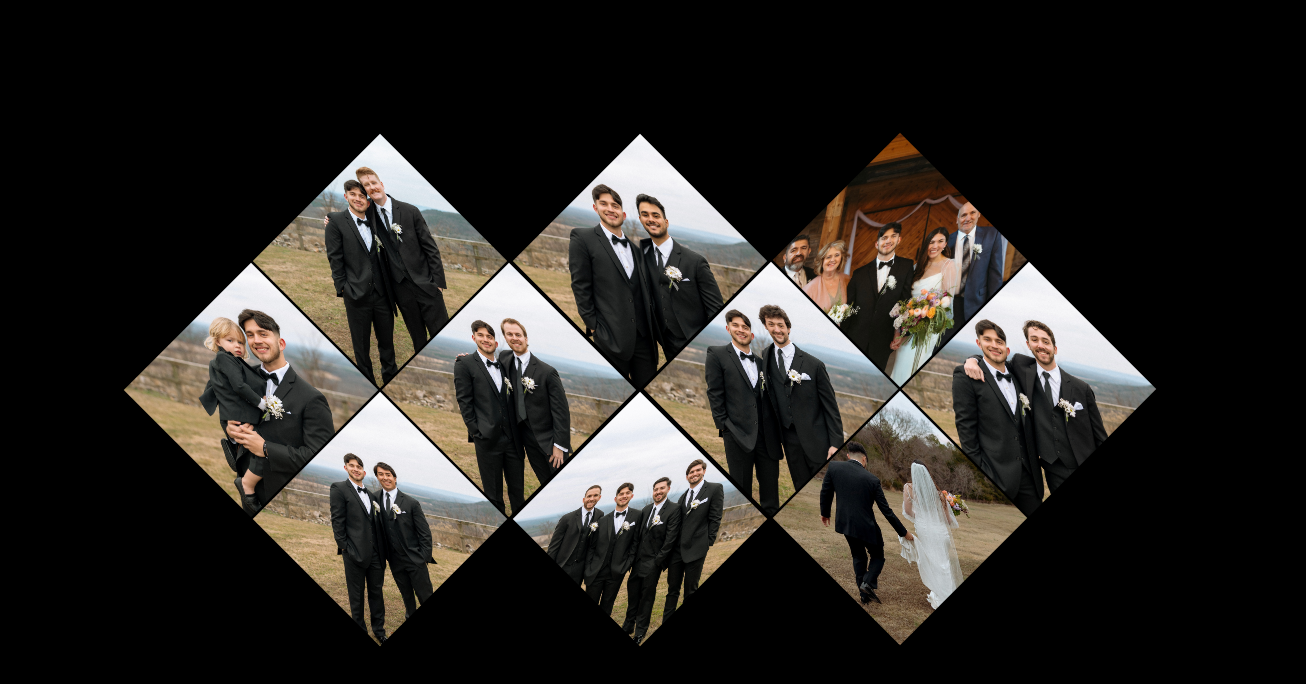
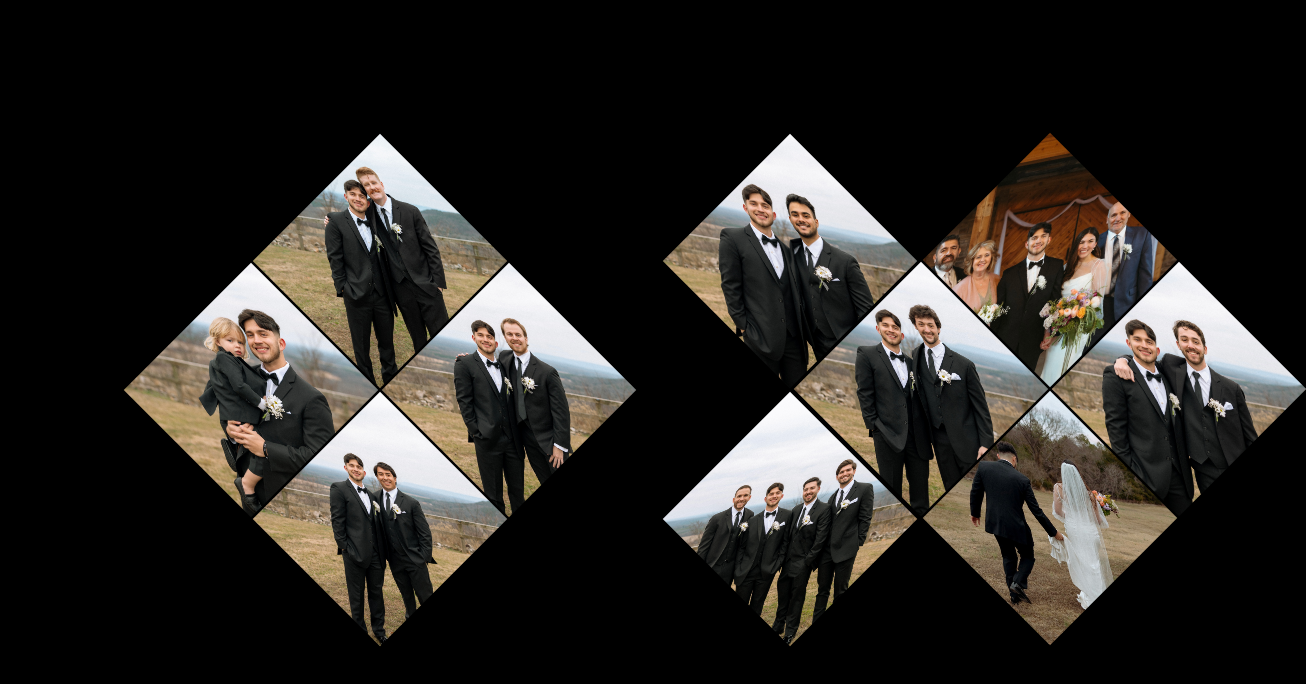
Before and after one commit to Jacob-Valdez-31/my-app, a SvelteKit app: page /grid in a window 1280 px wide. Shown: the top 684 px of the page, 1306 px wide, since content can reach past the window. Built offline with nearby package versions, Linux system fonts and the light colour scheme.

Commit message:
updating styling

```diff
--- a/src/routes/grid/+page.svelte
+++ b/src/routes/grid/+page.svelte
@@ -15,15 +15,17 @@ import bride from '/src/img/bride.jpeg'
     .parent{
         margin-right: 200px;
         margin-top: 200px;
-        flex-wrap: wrap;
+        position: relative;
     }
     .parent-two{
         margin-left: 320px;
         margin-top:-538px;
+        position: relative;
     }
     .parent-three{
         margin-left: 840px;
         margin-top: -819px;
+        position: relative;
 
     }
     .grid-container-colum {
@@ -31,6 +33,7 @@ import bride from '/src/img/bride.jpeg'
       grid-template-columns: 258px 200px ;
      grid-area: center;
      justify-content: center;
+     position: relative;
     }
     .grid-container-row {
         display: grid;
@@ -38,49 +41,44 @@ import bride from '/src/img/bride.jpeg'
          grid-area: center;
         justify-content: center;
         transform: translate(-10px, -409px);
+        position: relative;
     }
     .img-style{
         transform: rotate(45deg) ;
         width: 180px;
         height: 180px;
         margin-top: 100px;
-        z-index: 1;
-
-
-        &:hover {
-            z-index: 2;
-     transform:scale(3) rotate(45deg) ;
-        }
+        position: relative;
     }
     </style>
 
 <div style="margin-right:300px">
     <div class="parent">
         <div class="grid-container-colum">
-            <img src={bennett_jacob} class="img-style" style="height:180px; width:180px">
-            <img src={trent_jacob} class="img-style" style="height:180px; width:180px">
+            <img src={bennett_jacob} class="img-style" alt="" >
+            <img src={trent_jacob} class="img-style" alt="" >
         </div>
         <div class="grid-container-row">
-            <img src={nate_jacob} class="img-style" style="height:180px; width:180px ">
-            <img src={cam_jacob} class="img-style" style="height:180px; width:180px">
+            <img src={nate_jacob} class="img-style" alt="" >
+            <img src={cam_jacob} class="img-style" alt="" >
          </div>
-        </div>
+    </div>
+</div>
 
 <div class="parent-two">
     <div class="grid-container-row">
-        <img src={miggy_jacob} class="img-style" style="height:180px; width:180px">
-        <img src={brothers} class="img-style" style="height:180px; width:180px">
+        <img src={miggy_jacob} class="img-style" alt="" >
+        <img src={brothers} class="img-style" alt="" >
     </div>
 </div>
 
 <div class="parent-three">
     <div class="grid-container-colum">
-        <img src={kiser_jacob} class="img-style" style="height:180px; width:180px">
-        <img src={will_jacob} class="img-style" style="height:180px; width:180px">
+        <img src={kiser_jacob} class="img-style" alt="" >
+        <img src={will_jacob} class="img-style" alt="" >
     </div>
     <div class="grid-container-row">
-        <img src={family} class="img-style" style="height:180px; width:180px">
-        <img src={bride} class="img-style" style="height:180px; width:180px">
+        <img src={family} class="img-style" alt="" >
+        <img src={bride} class="img-style" alt="">
      </div>
-    </div>
-</div>
+ </div>
```
